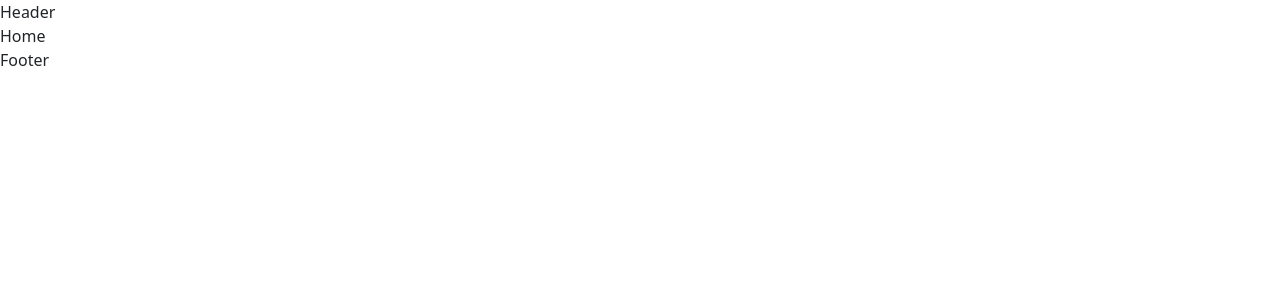
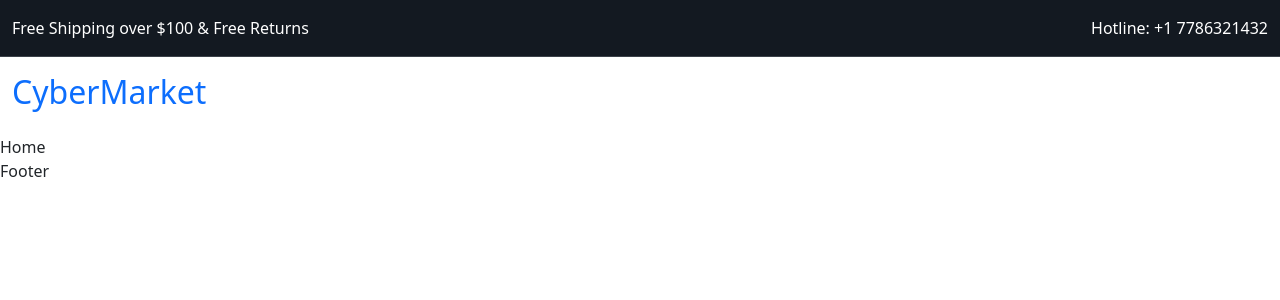
Before and after one commit to Cory-Kim/E-commerce_Client, a React (Create React App) app: page / in a window 1280 px wide. Shown: the top 300 px of the page. Built offline with nearby package versions, Linux system fonts and the light colour scheme.

Commit message:
worked little bit on header page.

```diff
--- a/public/index.html
+++ b/public/index.html
@@ -16,7 +16,7 @@
     <link href="https://cdn.jsdelivr.net/npm/bootstrap@5.0.2/dist/css/bootstrap.min.css" rel="stylesheet" integrity="sha384-EVSTQN3/azprG1Anm3QDgpJLIm9Nao0Yz1ztcQTwFspd3yD65VohhpuuCOmLASjC" crossorigin="anonymous">
     <link rel="manifest" href="%PUBLIC_URL%/manifest.json" />
 
-    <title>React Redux App</title>
+    <title>E Commerce App</title>
   </head>
   <body>
     <noscript>You need to enable JavaScript to run this app.</noscript>
--- a/src/App.css
+++ b/src/App.css
@@ -4,7 +4,21 @@
   box-sizing: border-box;
 }
 
+:root {
+  --color-darkblue: #131921;
+  --color-darkgrey: #3b4149;
+}
+
 a {
   text-decoration: none;
   display: inline-block;
 }
+
+/* Header Part */
+
+.header-top-strip {
+  border-bottom: 1px solid var(--color-darkgrey);
+  background-color: var(--color-darkblue);
+}
+
+/*Header Part End Here */
--- a/src/components/Header.js
+++ b/src/components/Header.js
@@ -1,9 +1,44 @@
-import React from 'react'
+import React from "react";
+import { NavLink, Link } from "react-router-dom";
 
 const Header = () => {
-  return (
-    <div>Header</div>
-  )
-}
+    return (
+        <>
+            <header className="header-top-strip py-3">
+                <div className="container-xxl">
+                    <div className="row">
+                        <div className="col-6">
+                            <p className="text-white mb-0">
+                                Free Shipping over $100 & Free Returns
+                            </p>
+                        </div>
+                        <div className="col-6">
+                            <p className="text-end text-white mb-0">
+                                Hotline:{" "}
+                                <a className="text-white" href="tel:+1 7824132">
+                                    +1 7786321432
+                                </a>
+                            </p>
+                        </div>
+                    </div>
+                </div>
+            </header>
 
-export default Header
+            <header className="header-upper py-3">
+                <div className="container-xxl">
+                    <div className="row">
+                        <div className="col-2">
+                            <h2>
+                                <Link>CyberMarket</Link>
+                            </h2>
+                        </div>
+                        <div className="col-5"></div>
+                        <div className="col-5"></div>
+                    </div>
+                </div>
+            </header>
+        </>
+    );
+};
+
+export default Header;
```
